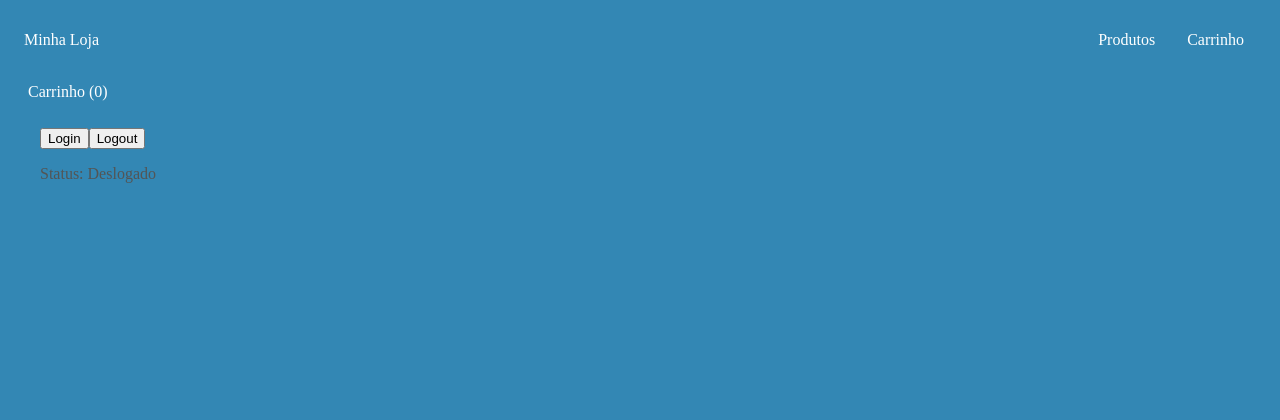
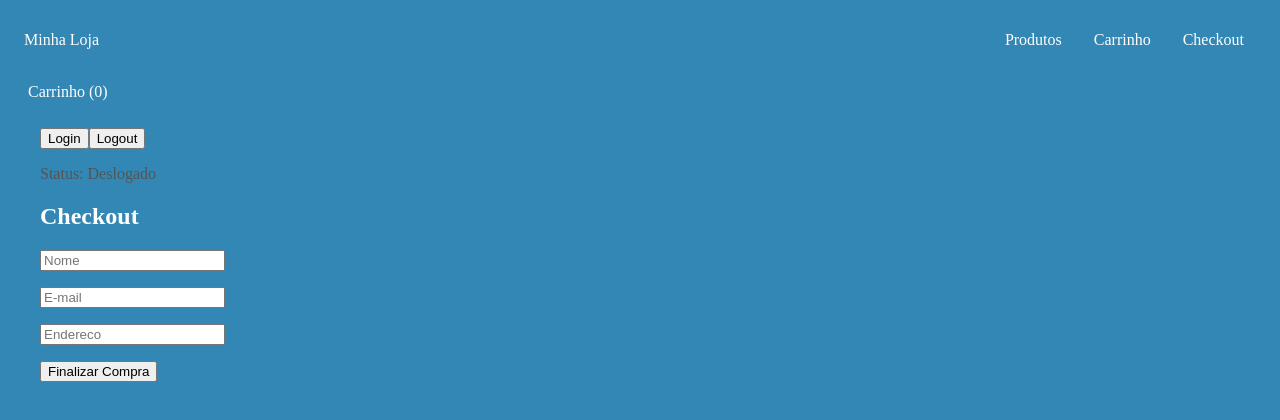
Before and after one commit to Cws021/meu-primeiro-app, an Angular app: page /checkout in a window 1280 px wide. Before the commit this address led to /. Shown: the top 420 px of the page. Built offline with nearby package versions, Linux system fonts and the light colour scheme.

Commit message:
Reactive Forms - 17/08

```diff
--- a/src/app/app.routes.ts
+++ b/src/app/app.routes.ts
@@ -16,6 +16,10 @@
     loadComponent: () => import('./features/carrinho/carrinho/carrinho').then((m) => m.Carrinho),
   },
   {
+    path: 'checkout',
+    loadComponent: () => import('./features/checkout/checkout/checkout').then((m) => m.Checkout),
+  },
+  {
     path: '**',
     redirectTo: '', // redireciona para a página inicial
   },
--- /dev/null
+++ b/src/app/features/checkout/checkout/checkout.html
@@ -0,0 +1,8 @@
+<h2>Checkout</h2>
+<form [formGroup]="formulario">
+  <p><input type="text" formControlName="nome" placeholder="Nome" /></p>
+  <p><input type="email" formControlName="email" placeholder="E-mail" /></p>
+  <p><input type="text" formControlName="endereco" placeholder="Endereco" /></p>
+
+  <button type="button" (click)="finalizar()">Finalizar Compra</button>
+</form>
--- /dev/null
+++ b/src/app/features/checkout/checkout/checkout.ts
@@ -0,0 +1,24 @@
+import { Component, inject } from '@angular/core';
+import { ReactiveFormsModule, FormGroup, FormControl } from '@angular/forms';
+import { CarrinhoService } from '../../../core/services/carrinho.service';
+
+@Component({
+  selector: 'app-checkout',
+  imports: [ReactiveFormsModule],
+  templateUrl: './checkout.html',
+  styleUrl: './checkout.css',
+})
+export class Checkout {
+  carrinhoService = inject(CarrinhoService);
+
+  formulario = new FormGroup({
+    nome: new FormControl(''),
+    email: new FormControl(''),
+    endereco: new FormControl(''),
+  });
+
+  finalizar() {
+    console.log('Dados do formulário:', this.formulario.value);
+    console.log('Itens do carrinho:', this.carrinhoService.itens());
+  }
+}
--- a/src/app/shared/layout/header/header.html
+++ b/src/app/shared/layout/header/header.html
@@ -3,6 +3,7 @@
   <span class="flex-spacer"></span>
   <button mat-button routerLink="/produtos">Produtos</button>
   <button mat-button routerLink="/carrinho">Carrinho</button>
+  <button mat-button routerLink="/checkout">Checkout</button>
 </mat-toolbar>
 
 <button mat-button routerLink="/carrinho">Carrinho ({{ quantidade() }})</button>
```
Also changed, not shown: src/app/features/checkout/checkout/checkout.css (added), 1 other file (tests, documents, lock files or other folders). Lines whose indentation alone changed are shown as unchanged.
